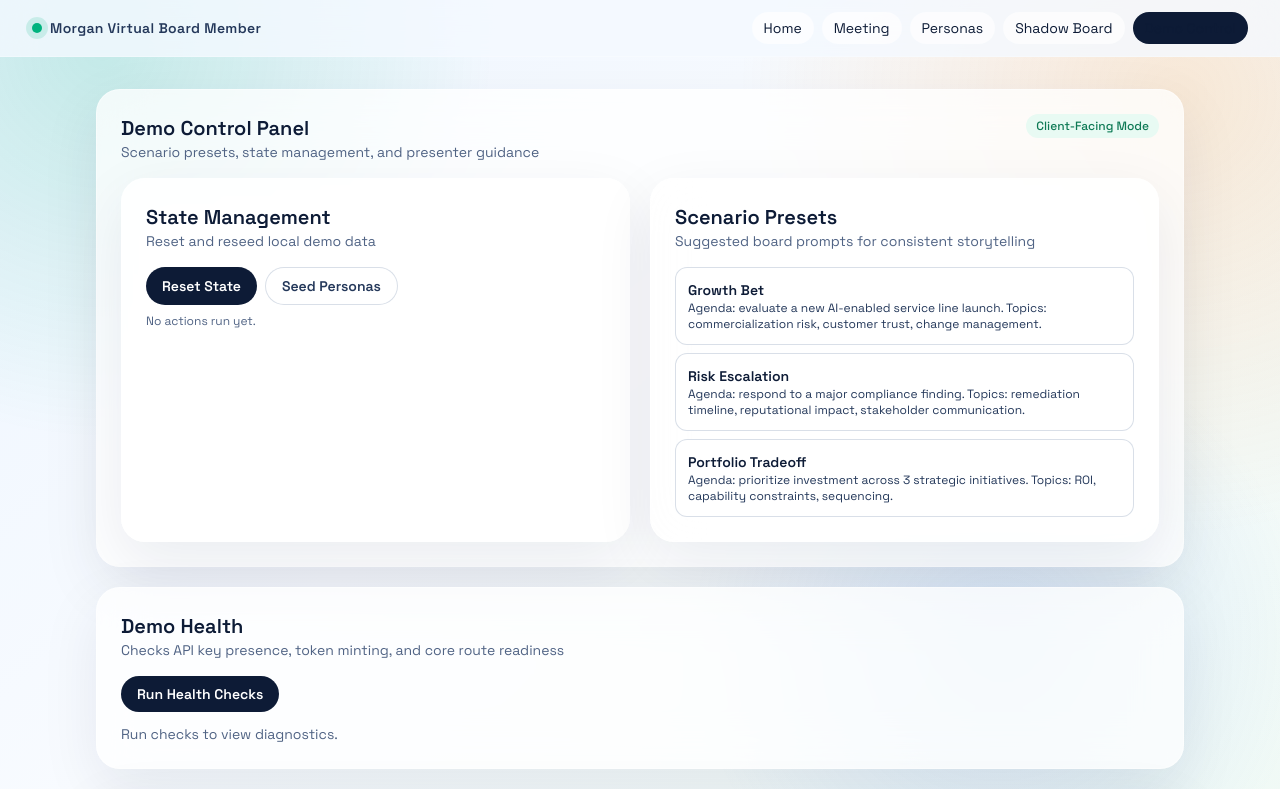
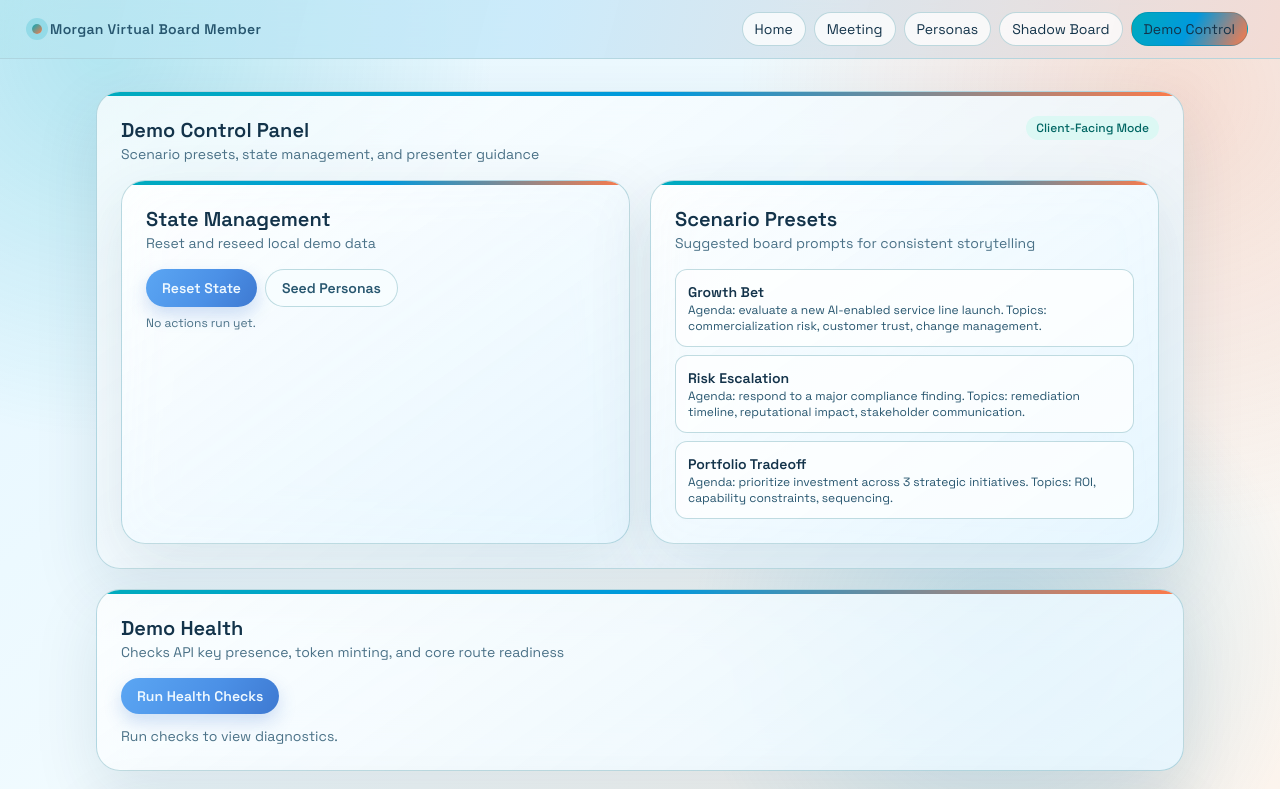
Before and after one commit to neilawilks-svg/Shadow, a Next.js app: page /demo in a window 1280 px wide. Shown: the top 789 px of the page. Built offline with nearby package versions, Linux system fonts and the light colour scheme.

Commit message:
Add system dark mode and refreshed blue-focused UI palette

```diff
--- a/app/globals.css
+++ b/app/globals.css
@@ -1,19 +1,66 @@
 @import "tailwindcss";
 
 :root {
-  --surface-1: #f4f9ff;
-  --surface-2: #eef5ff;
-  --ink-1: #0d1b36;
-  --ink-2: #24385a;
-  --ink-3: #516485;
-  --line: rgba(20, 58, 110, 0.16);
-  --accent-1: #00b37e;
-  --accent-2: #ff9f3f;
-  --good-bg: #e8faf3;
-  --good-ink: #0e7a55;
-  --warn-bg: #fff2e5;
-  --warn-ink: #b45b00;
-  --muted-bg: #e6eefb;
+  color-scheme: light dark;
+  --surface-1: #eef8ff;
+  --surface-2: #e3f3fb;
+  --ink-1: #13334a;
+  --ink-2: #27566f;
+  --ink-3: #4b7288;
+  --line: rgba(2, 110, 129, 0.24);
+  --accent-1: #00abbd;
+  --accent-3: #0099dd;
+  --accent-2: #ff7a48;
+  --btn-blue-1: #5ba6f3;
+  --btn-blue-2: #4b90e6;
+  --btn-blue-3: #3e79d1;
+  --good-bg: #dcf8f4;
+  --good-ink: #006663;
+  --warn-bg: #fff1e8;
+  --warn-ink: #d94f04;
+  --muted-bg: #dcecf9;
+  --card-bg: rgba(255, 255, 255, 0.74);
+  --card-bg-alt: rgba(230, 246, 255, 0.88);
+  --field-bg: #f7fdff;
+  --card-shadow: 0 22px 66px rgba(11, 58, 86, 0.11);
+  --bg-grad-1: #e2f5ff;
+  --bg-grad-2: #f1fbff;
+  --bg-grad-3: #fff2e8;
+  --bg-glow-1: rgba(0, 171, 189, 0.22);
+  --bg-glow-2: rgba(255, 122, 72, 0.22);
+  --bg-glow-3: rgba(0, 153, 221, 0.18);
+}
+
+@media (prefers-color-scheme: dark) {
+  :root {
+    --surface-1: #0e2235;
+    --surface-2: #123148;
+    --ink-1: #e8f6ff;
+    --ink-2: #c3e1ef;
+    --ink-3: #8fb5c8;
+    --line: rgba(74, 153, 186, 0.38);
+    --accent-1: #00b3ad;
+    --accent-3: #1aa7ff;
+    --accent-2: #ff7a48;
+    --btn-blue-1: #66aeff;
+    --btn-blue-2: #4f97ef;
+    --btn-blue-3: #3f7fdc;
+    --good-bg: #0f3b3a;
+    --good-ink: #73ece3;
+    --warn-bg: #4b291b;
+    --warn-ink: #ffbe9f;
+    --muted-bg: #183a51;
+    --card-bg: rgba(12, 35, 53, 0.84);
+    --card-bg-alt: rgba(15, 44, 65, 0.92);
+    --field-bg: #15344d;
+    --card-shadow: 0 24px 72px rgba(0, 0, 0, 0.42);
+    --bg-grad-1: #071a2b;
+    --bg-grad-2: #0b2b3f;
+    --bg-grad-3: #2a1c1a;
+    --bg-glow-1: rgba(0, 179, 173, 0.24);
+    --bg-glow-2: rgba(255, 122, 72, 0.2);
+    --bg-glow-3: rgba(0, 153, 221, 0.2);
+  }
 }
 
 @theme inline {
@@ -27,7 +74,7 @@
 
 body {
   margin: 0;
-  background: linear-gradient(140deg, #edf5ff 0%, #f8fbff 40%, #eef9f3 100%);
+  background: linear-gradient(140deg, var(--bg-grad-1) 0%, var(--bg-grad-2) 40%, var(--bg-grad-3) 100%);
   color: var(--ink-1);
   font-family: var(--font-display), "Avenir Next", "Segoe UI", sans-serif;
 }
@@ -38,9 +85,49 @@ body {
   pointer-events: none;
   z-index: 0;
   background:
-    radial-gradient(circle at 8% 6%, rgba(0, 179, 126, 0.18), transparent 28%),
-    radial-gradient(circle at 92% 12%, rgba(255, 159, 63, 0.2), transparent 32%),
-    radial-gradient(circle at 78% 80%, rgba(59, 130, 246, 0.14), transparent 26%);
+    radial-gradient(circle at 8% 6%, var(--bg-glow-1), transparent 28%),
+    radial-gradient(circle at 92% 12%, var(--bg-glow-2), transparent 32%),
+    radial-gradient(circle at 78% 80%, var(--bg-glow-3), transparent 26%);
+}
+
+.surface-card {
+  background: linear-gradient(145deg, var(--card-bg) 0%, var(--card-bg-alt) 100%);
+}
+
+.surface-panel {
+  background: linear-gradient(155deg, var(--surface-2) 0%, var(--card-bg-alt) 100%);
+}
+
+.btn-primary {
+  background: linear-gradient(122deg, var(--btn-blue-1) 0%, var(--btn-blue-2) 58%, var(--btn-blue-3) 100%);
+  color: var(--surface-1);
+  box-shadow: 0 8px 18px rgba(62, 121, 209, 0.24);
+  transition: transform 140ms ease, filter 140ms ease, box-shadow 140ms ease;
+}
+
+.btn-primary:hover {
+  filter: brightness(1.03);
+  transform: translateY(-1px);
+  box-shadow: 0 10px 22px rgba(62, 121, 209, 0.3);
+}
+
+.btn-primary:disabled {
+  filter: grayscale(0.15);
+  transform: none;
+  box-shadow: none;
+}
+
+.btn-accent {
+  background: linear-gradient(120deg, var(--btn-blue-1) 0%, var(--btn-blue-2) 72%, var(--btn-blue-3) 100%);
+  color: var(--surface-1);
+  box-shadow: 0 8px 18px rgba(62, 121, 209, 0.22);
+  transition: transform 140ms ease, filter 140ms ease, box-shadow 140ms ease;
+}
+
+.btn-accent:hover {
+  filter: brightness(1.03);
+  transform: translateY(-1px);
+  box-shadow: 0 10px 22px rgba(62, 121, 209, 0.28);
 }
 
 a {
--- a/app/page.tsx
+++ b/app/page.tsx
@@ -49,7 +49,7 @@ export default function HomePage() {
             <Link
               key={module.href}
               href={module.href}
-              className="rounded-3xl border border-[color:var(--line)] bg-[color:var(--surface-2)] p-4 transition hover:-translate-y-0.5 hover:bg-white"
+              className="surface-panel rounded-3xl border border-[color:var(--line)] p-4 transition hover:-translate-y-0.5 hover:border-[color:var(--accent-1)] hover:shadow-[0_12px_30px_rgba(0,153,221,0.2)]"
             >
               <h2 className="mb-1 text-lg font-semibold text-[color:var(--ink-1)]">{module.title}</h2>
               <p className="text-sm text-[color:var(--ink-2)]">{module.description}</p>
--- a/components/cost-panel.tsx
+++ b/components/cost-panel.tsx
@@ -54,7 +54,7 @@ export function CostPanel() {
 
 function Metric({ title, value }: { title: string; value: string }) {
   return (
-    <div className="rounded-2xl border border-[color:var(--line)] bg-[color:var(--surface-2)] p-3">
+    <div className="surface-panel rounded-2xl border border-[color:var(--line)] p-3">
       <p className="text-xs uppercase tracking-wide text-[color:var(--ink-3)]">{title}</p>
       <p className="mt-1 text-lg font-semibold text-[color:var(--ink-1)]">{value}</p>
     </div>
--- a/components/demo-control-client.tsx
+++ b/components/demo-control-client.tsx
@@ -164,14 +164,14 @@ export function DemoControlClientPage() {
               <button
                 type="button"
                 onClick={() => void runAction("/api/demo/reset", "Reset")}
-                className="rounded-full bg-[color:var(--ink-1)] px-4 py-2 text-sm font-semibold text-white"
+                className="btn-primary rounded-full px-4 py-2 text-sm font-semibold"
               >
                 Reset State
               </button>
               <button
                 type="button"
                 onClick={() => void runAction("/api/demo/seed", "Seed")}
-                className="rounded-full border border-[color:var(--line)] bg-white px-4 py-2 text-sm font-semibold text-[color:var(--ink-2)]"
+                className="rounded-full border border-[color:var(--line)] bg-[color:var(--field-bg)] px-4 py-2 text-sm font-semibold text-[color:var(--ink-2)]"
               >
                 Seed Personas
               </button>
@@ -182,7 +182,7 @@ export function DemoControlClientPage() {
           <SectionCard title="Scenario Presets" subtitle="Suggested board prompts for consistent storytelling">
             <div className="space-y-2">
               {scenarioPresets.map((scenario) => (
-                <article key={scenario.name} className="rounded-xl border border-[color:var(--line)] bg-white p-3">
+                <article key={scenario.name} className="rounded-xl border border-[color:var(--line)] bg-[color:var(--card-bg)] p-3">
                   <h3 className="text-sm font-semibold text-[color:var(--ink-1)]">{scenario.name}</h3>
                   <p className="text-xs text-[color:var(--ink-2)]">{scenario.prompt}</p>
                 </article>
@@ -197,7 +197,7 @@ export function DemoControlClientPage() {
           <button
             type="button"
             onClick={() => void runHealthChecks()}
-            className="rounded-full bg-[color:var(--ink-1)] px-4 py-2 text-sm font-semibold text-white"
+            className="btn-primary rounded-full px-4 py-2 text-sm font-semibold"
             disabled={checking}
           >
             {checking ? "Running checks..." : "Run Health Checks"}
@@ -211,14 +211,14 @@ export function DemoControlClientPage() {
 
         {health ? (
           <div className="mb-3 grid gap-2 md:grid-cols-2">
-            <article className="rounded-xl border border-[color:var(--line)] bg-white p-3 text-xs text-[color:var(--ink-2)]">
+            <article className="rounded-xl border border-[color:var(--line)] bg-[color:var(--card-bg)] p-3 text-xs text-[color:var(--ink-2)]">
               <p className="font-semibold">Configured Models</p>
               <p>Transcribe: {health.models.transcribe}</p>
               <p>Monitor: {health.models.monitor}</p>
               <p>Persona: {health.models.personaSynthesis}</p>
               <p>Shadow: {health.models.shadowBoard}</p>
             </article>
-            <article className="rounded-xl border border-[color:var(--line)] bg-white p-3 text-xs text-[color:var(--ink-2)]">
+            <article className="rounded-xl border border-[color:var(--line)] bg-[color:var(--card-bg)] p-3 text-xs text-[color:var(--ink-2)]">
               <p className="font-semibold">Data Policy</p>
               <p>Persist transcripts: {String(health.dataPolicy.persistTranscripts)}</p>
               <p>Persist raw audio: {String(health.dataPolicy.persistRawAudio)}</p>
@@ -232,7 +232,10 @@ export function DemoControlClientPage() {
             <p className="text-sm text-[color:var(--ink-3)]">Run checks to view diagnostics.</p>
           ) : (
             checkResults.map((result) => (
-              <article key={result.label} className="flex items-center justify-between rounded-xl border border-[color:var(--line)] bg-white p-3">
+              <article
+                key={result.label}
+                className="flex items-center justify-between rounded-xl border border-[color:var(--line)] bg-[color:var(--card-bg)] p-3"
+              >
                 <div>
                   <p className="text-sm font-semibold text-[color:var(--ink-1)]">{result.label}</p>
                   <p className="text-xs text-[color:var(--ink-3)]">{result.detail}</p>
--- a/components/section-card.tsx
+++ b/components/section-card.tsx
@@ -8,7 +8,11 @@ interface SectionCardProps extends PropsWithChildren {
 
 export function SectionCard({ title, subtitle, rightSlot, children }: SectionCardProps) {
   return (
-    <section className="rounded-3xl border border-white/40 bg-white/75 p-4 shadow-[0_20px_60px_rgba(8,30,62,0.08)] backdrop-blur-xl md:p-6">
+    <section className="surface-card relative overflow-hidden rounded-3xl border border-[color:var(--line)] p-4 shadow-[var(--card-shadow)] backdrop-blur-xl md:p-6">
+      <div
+        aria-hidden="true"
+        className="pointer-events-none absolute inset-x-0 top-0 h-1 bg-[linear-gradient(90deg,var(--accent-1)_0%,var(--accent-3)_52%,var(--accent-2)_100%)]"
+      />
       <div className="mb-4 flex flex-wrap items-start justify-between gap-3">
         <div>
           <h2 className="text-lg font-semibold text-[color:var(--ink-1)] md:text-xl">{title}</h2>
--- a/components/top-nav.tsx
+++ b/components/top-nav.tsx
@@ -15,10 +15,14 @@ export function TopNav() {
   const pathname = usePathname();
 
   return (
-    <header className="sticky top-0 z-30 border-b border-white/30 bg-[color:var(--surface-1)]/80 backdrop-blur-xl">
-      <div className="mx-auto flex w-full max-w-7xl flex-wrap items-center justify-between gap-3 px-4 py-3 md:px-8">
+    <header className="sticky top-0 z-30 overflow-hidden border-b border-[color:var(--line)] bg-[color:var(--surface-1)]/80 backdrop-blur-xl">
+      <div
+        aria-hidden="true"
+        className="pointer-events-none absolute inset-0 bg-[linear-gradient(105deg,rgba(0,171,189,0.2)_0%,rgba(0,153,221,0.14)_42%,rgba(255,122,72,0.2)_100%)]"
+      />
+      <div className="relative mx-auto flex w-full max-w-7xl flex-wrap items-center justify-between gap-3 px-4 py-3 md:px-8">
         <div className="flex items-center gap-2">
-          <div className="h-2.5 w-2.5 rounded-full bg-[color:var(--accent-1)] shadow-[0_0_0_6px_rgba(0,179,126,0.15)]" />
+          <div className="h-2.5 w-2.5 rounded-full bg-[linear-gradient(135deg,var(--accent-1),var(--accent-2))] shadow-[0_0_0_6px_rgba(0,171,189,0.2)]" />
           <p className="text-sm font-semibold tracking-wide text-[color:var(--ink-2)]">Morgan Virtual Board Member</p>
         </div>
         <nav className="flex flex-wrap items-center gap-2">
@@ -28,10 +32,10 @@ export function TopNav() {
               <Link
                 key={link.href}
                 href={link.href}
-                className={`rounded-full px-3 py-1.5 text-sm transition ${
+                className={`rounded-full border border-[color:var(--line)] px-3 py-1.5 text-sm transition ${
                   active
-                    ? "bg-[color:var(--ink-1)] text-[color:var(--surface-1)]"
-                    : "bg-white/60 text-[color:var(--ink-2)] hover:bg-white"
+                    ? "bg-[linear-gradient(120deg,var(--accent-1),var(--accent-3),var(--accent-2))] text-[color:var(--surface-1)]"
+                    : "bg-[color:var(--card-bg)] text-[color:var(--ink-2)] hover:bg-[color:var(--surface-2)]"
                 }`}
               >
                 {link.label}
```
Also changed, not shown: components/meeting-client.tsx (+17 -11 lines), components/personas-client.tsx (+8 -8 lines), components/shadow-board-client.tsx (+14 -11 lines).
